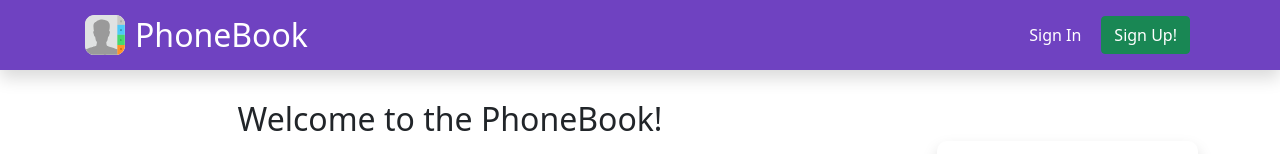
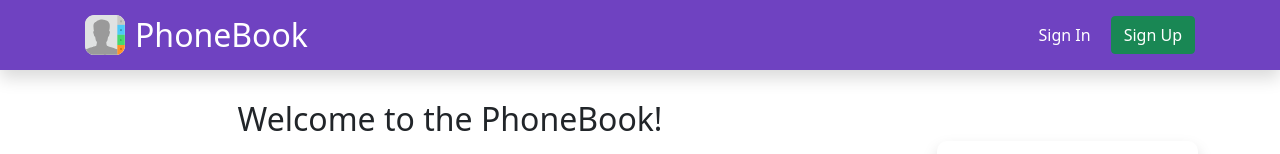
Before and after one commit to mrfunkster/phone-book, a React (Create React App) app: page /login in a window 1280 px wide. Shown: the top 154 px of the page. Built offline with nearby package versions, Linux system fonts and the light colour scheme.

Commit message:
fixed nav menu buttons

```diff
--- a/src/App/App.css
+++ b/src/App/App.css
@@ -1,6 +1,10 @@
 body {
     position: relative;
     min-height: 100vh;
+    min-height: -webkit-fill-available;
     padding-bottom: 54px;
     overflow-x: hidden;
 }
+html {
+    height: -webkit-fill-available;
+}
--- a/src/App/Header/Header.css
+++ b/src/App/Header/Header.css
@@ -40,10 +40,12 @@ header .row {
     margin: 0;
     padding: 0;
 }
+.nav-menu li.btn {
+    margin-left: 10px;
+}
 .nav-menu li {
     text-decoration: none;
     list-style: none;
-    margin: 0 5px;
     flex: none;
 }
 .nav-menu li a {
--- a/src/App/Header/HeaderMenu.js
+++ b/src/App/Header/HeaderMenu.js
@@ -25,7 +25,7 @@ const HeaderMenu = ({
                 <li><Link to="/login">Sign In</Link></li>
                 <li className="btn btn-success"
                     onClick={() => history.push('/registration')}
-                >Sign Up!</li>
+                >Sign Up</li>
             </ul>
         );
     }
```
